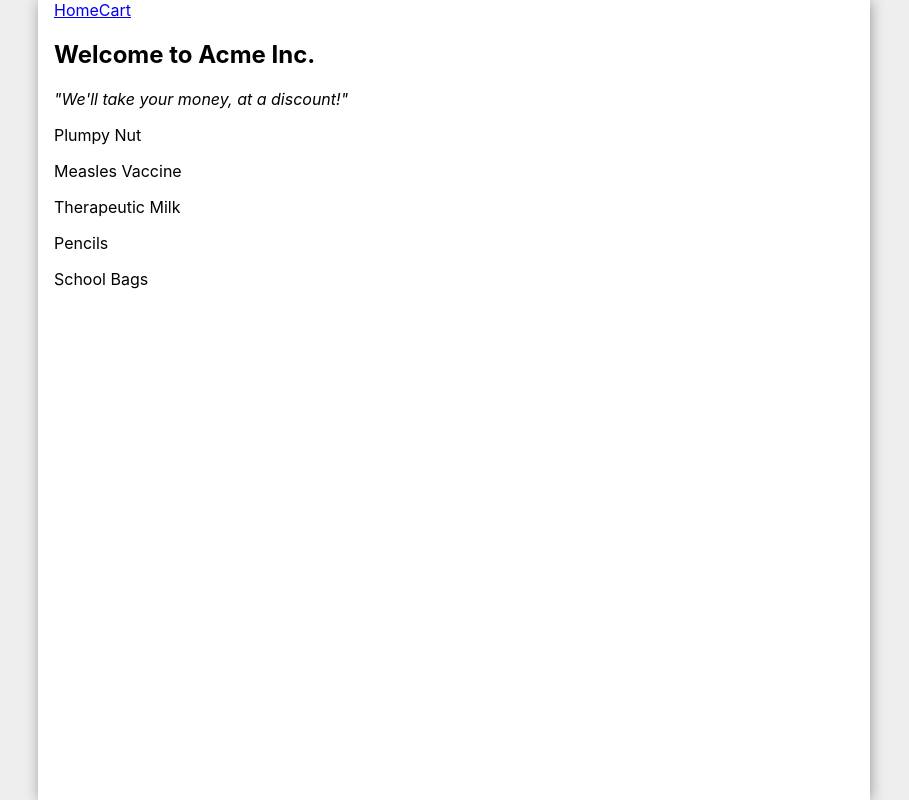
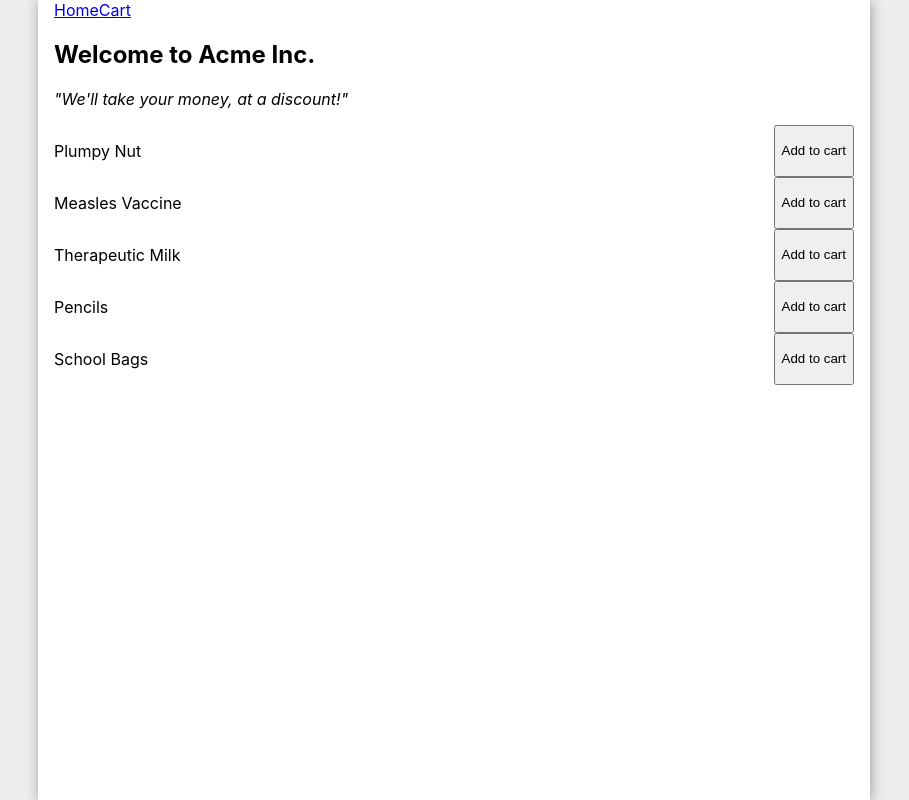
Before and after one commit to AsherFoster/frontend-challenge, a React (Create React App) app: page / in a window 1280 px wide. Shown: the whole page, without its empty margins (186-1095 px from the left). Built offline with nearby package versions, Linux system fonts and the light colour scheme.

Commit message:
Typed context, preview cart total in nav, add to cart button

```diff
--- a/src/components/CartProvider.tsx
+++ b/src/components/CartProvider.tsx
@@ -6,7 +6,15 @@ interface CartItem {
   quantity: number;
 }
 
-const CartContext = React.createContext({});
+export interface CartContextValue {
+  items: CartItem[];
+  add(product: Product, quantity: number): void;
+  set(product: Product, quantity: number): void;
+  get(product: Product): CartItem | null;
+  remove(product: Product): void;
+}
+
+export const CartContext = React.createContext({});
 CartContext.displayName = 'CartContext';
 
 interface Props extends React.PropsWithChildren<any> {}
@@ -17,12 +25,25 @@ const CartProvider = (props: Props) => {
     set(product, item ? (item.quantity + quantity) : quantity); // Either add to existing quantity, or set to the quantity
   }
   function set(product: Product, quantity: number): void {
+    console.log(`Setting ${product.name} to ${quantity}`);
     setCartState((items) => {
       const item = items.find(i => i.product.name === product.name); // Use items instead of cartState so atomic ops perform right
       if (item) {
-        item.quantity = quantity;
+
+        // Remove condition
+        if (quantity === 0) {
+          const index = items.findIndex(i => i === item);
+          items.splice(index, 1);
+        // Update condition
+        } else {
+          item.quantity = quantity;
+        }
+
         return items; // TODO Not 100% sure if this will trigger an update if reference equality is the same
+        // return [...items]; // If we need to force it
       } else {
+
+        // Create condition
         return [...items, {
           product,
           quantity: quantity
@@ -40,7 +61,7 @@ const CartProvider = (props: Props) => {
 
   // Wow I hope this works...
   console.log('Render!'); // Easy check if we render too often
-  const val = {
+  const val: CartContextValue = {
     items: cartState,
     add, set, get, remove
   };
--- a/src/components/Nav.tsx
+++ b/src/components/Nav.tsx
@@ -1,11 +1,14 @@
 import React from 'react';
 import {Link} from 'react-router-dom';
+import {CartContext} from './CartProvider';
 
 const Nav = () => {
-  return (<nav>
-    <Link to="/">Home</Link>
-    <Link to="/cart">Cart</Link>
-  </nav>);
+  return (<CartContext.Consumer>
+    {({items}: any) => (<nav>
+      <Link to="/">Home</Link>
+      <Link to="/cart">Cart{items.length ? ` (${items.length})` : ''}</Link>
+    </nav>)}
+  </CartContext.Consumer>);
 };
 
 export default Nav;
--- a/src/components/ProductListing.tsx
+++ b/src/components/ProductListing.tsx
@@ -1,12 +1,19 @@
 import React from 'react';
 import {Product} from '../constants';
+import {CartContext} from './CartProvider';
 
 interface Props {
   product: Product;
 }
 
 const ProductListing = (props: Props) => {
-  return (<p>{props.product.name}</p>);
+  return (<CartContext.Consumer>
+    {({add}: any) => (<div className="flexWrap"> {/* We don't seem to be able to type it without TypeScript complaining :( */}
+      <p>{props.product.name}</p>
+      <span className="flex" />
+      <button onClick={() => add(props.product, 1)}>Add to cart</button>
+    </div>)}
+  </CartContext.Consumer>);
 };
 
 export default ProductListing;
--- a/src/index.css
+++ b/src/index.css
@@ -12,3 +12,11 @@ code {
   font-family: source-code-pro, Menlo, Monaco, Consolas, 'Courier New',
     monospace;
 }
+
+/* Quick helper classes to make flexboxes easy */
+.flexWrap {
+  display: flex;
+}
+.flex {
+  flex: 1;
+}
--- a/src/views/Products.tsx
+++ b/src/views/Products.tsx
@@ -9,7 +9,7 @@ const Products = () => {
     <i>"We'll take your money, at a discount!"</i>
     <ul className="productList">
       {products.map(product => {
-        return (<li><ProductListing product={product} /></li>)
+        return (<li key={product.name}><ProductListing product={product} /></li>)
       })}
     </ul>
   </div>);
```
